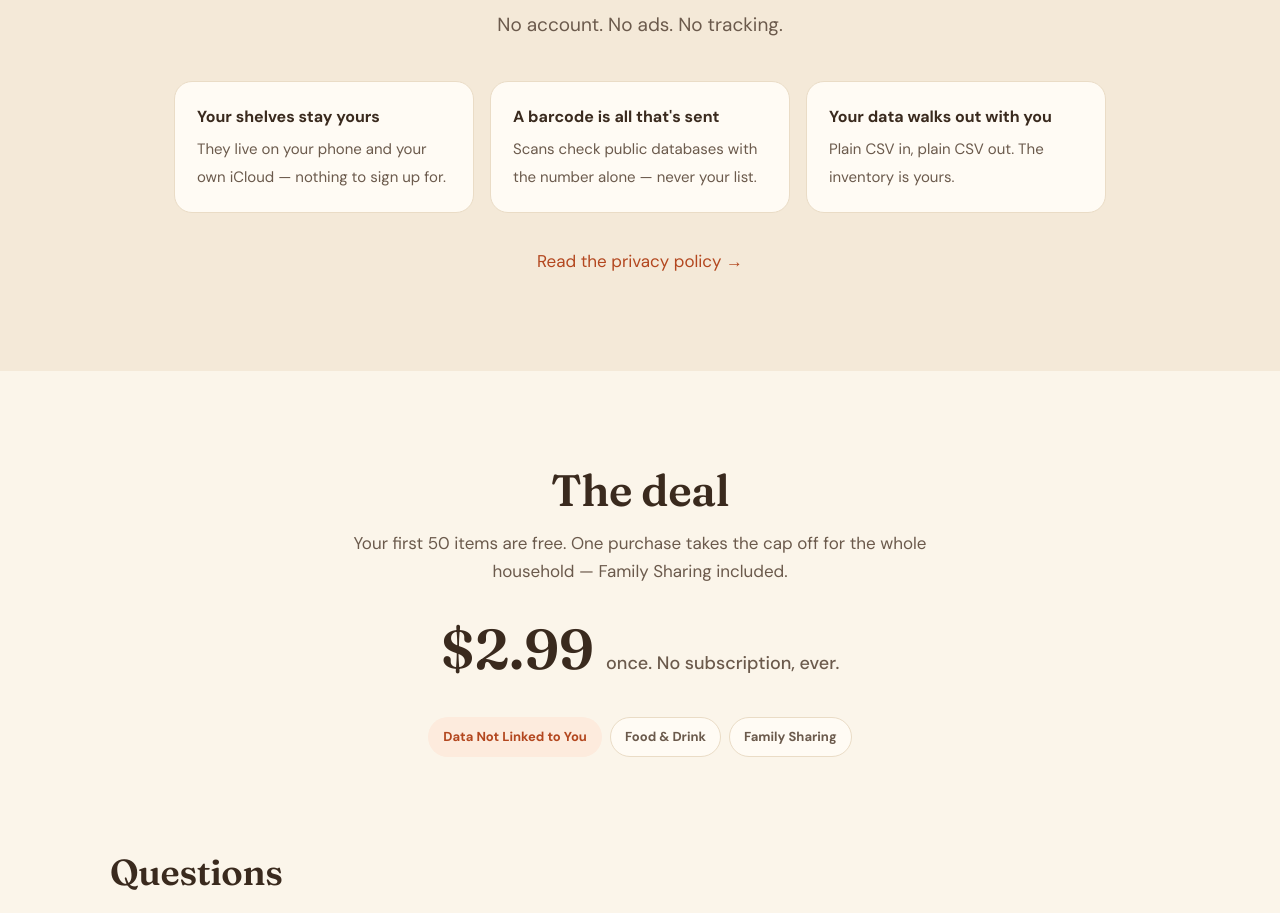
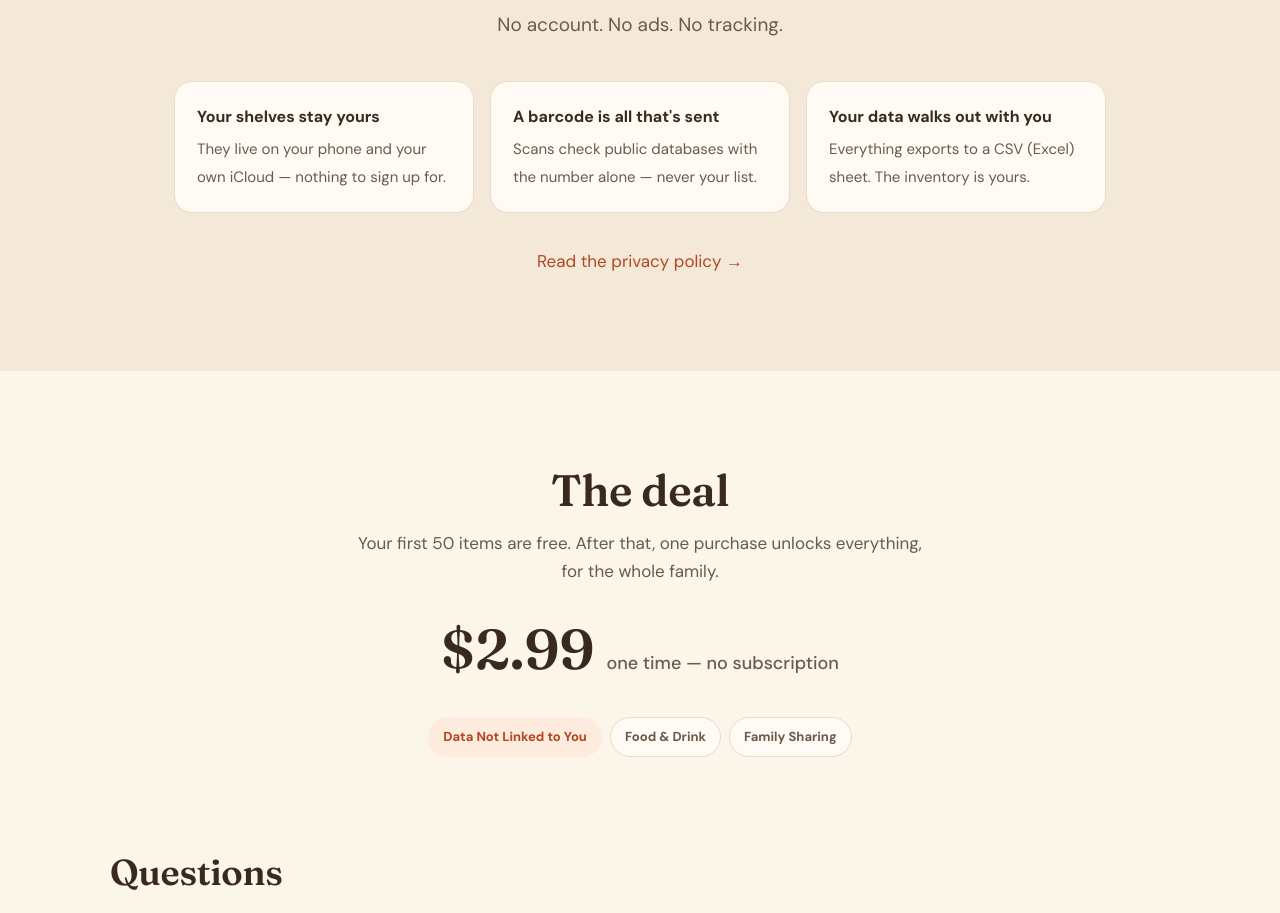
Before and after one commit to shelfinch/shelfinch.github.io, a plain HTML site: page index.html in a window 1280 px wide. Shown: the part 4040-4953 px from the top of the page. Drawn offline with Linux system fonts and the light colour scheme.

Commit message:
De-robot the deal, the export card, and the FAQ
'.99 one time — no subscription', 'unlocks everything, for the
whole family' (Family Sharing lives on as a chip), and exports are
'a CSV (Excel) sheet' in plain words.

Co-Authored-By: Claude Fable 5 <noreply@anthropic.com>
Claude-Session: https://claude.ai/code/session_01CbbXuiWDMzHQGQxSKynuRn

```diff
--- a/index.html
+++ b/index.html
@@ -275,7 +275,7 @@ footer{border-top:1px solid var(--line);padding:28px 0 40px}
       <div class="promise"><b>A barcode is all that's sent</b>
         <span>Scans check public databases with the number alone — never your list.</span></div>
       <div class="promise"><b>Your data walks out with you</b>
-        <span>Plain CSV in, plain CSV out. The inventory is yours.</span></div>
+        <span>Everything exports to a CSV (Excel) sheet. The inventory is yours.</span></div>
     </div>
     <p style="margin:34px 0 0"><a href="privacy.html">Read the privacy policy →</a></p>
   </div>
@@ -284,9 +284,9 @@ footer{border-top:1px solid var(--line);padding:28px 0 40px}
 <section class="deal" id="deal">
   <div class="container">
     <h2>The deal</h2>
-    <p>Your first 50 items are free. One purchase takes the cap off for the
-    whole household — Family Sharing included.</p>
-    <div class="price">$2.99 <small>once. No subscription, ever.</small></div>
+    <p>Your first 50 items are free. After that, one purchase unlocks
+    everything, for the whole family.</p>
+    <div class="price">$2.99 <small>one time — no subscription</small></div>
     <div class="chips">
       <span class="chip hot">Data Not Linked to You</span>
       <span class="chip">Food &amp; Drink</span>
@@ -304,8 +304,8 @@ footer{border-top:1px solid var(--line);padding:28px 0 40px}
   </details>
   <details>
     <summary>Can I get my data out?</summary>
-    <p>Yes — Shelfinch imports and exports plain CSV. Your inventory is yours,
-    readable by any spreadsheet.</p>
+    <p>Yes — Shelfinch imports and exports CSV (Excel) sheets. Your inventory
+    is yours.</p>
   </details>
   <details>
     <summary>When does it launch?</summary>
```
